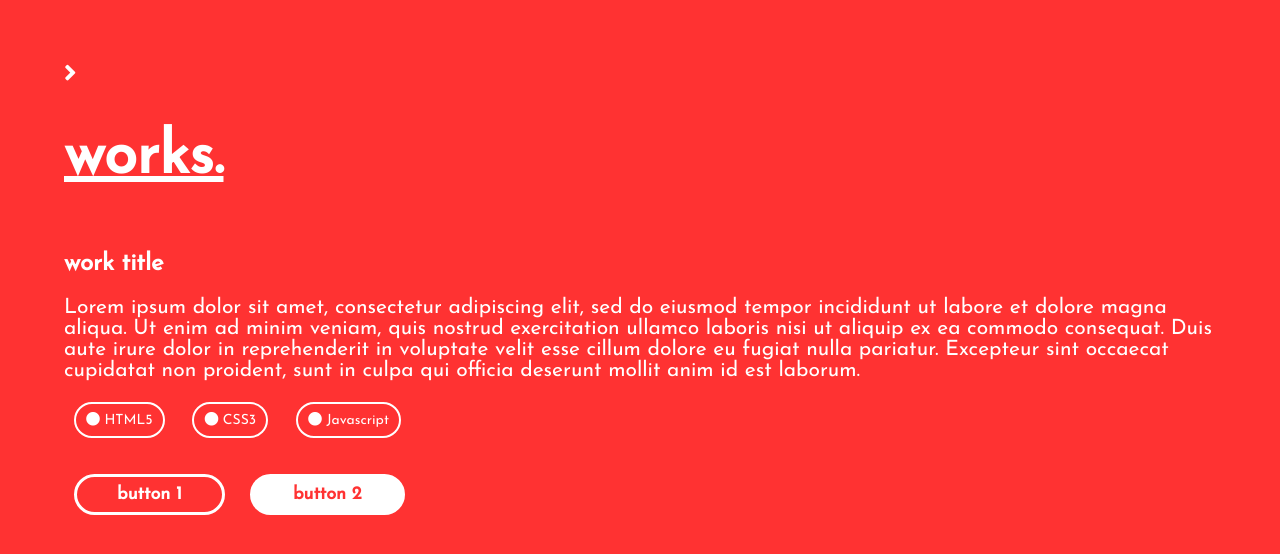
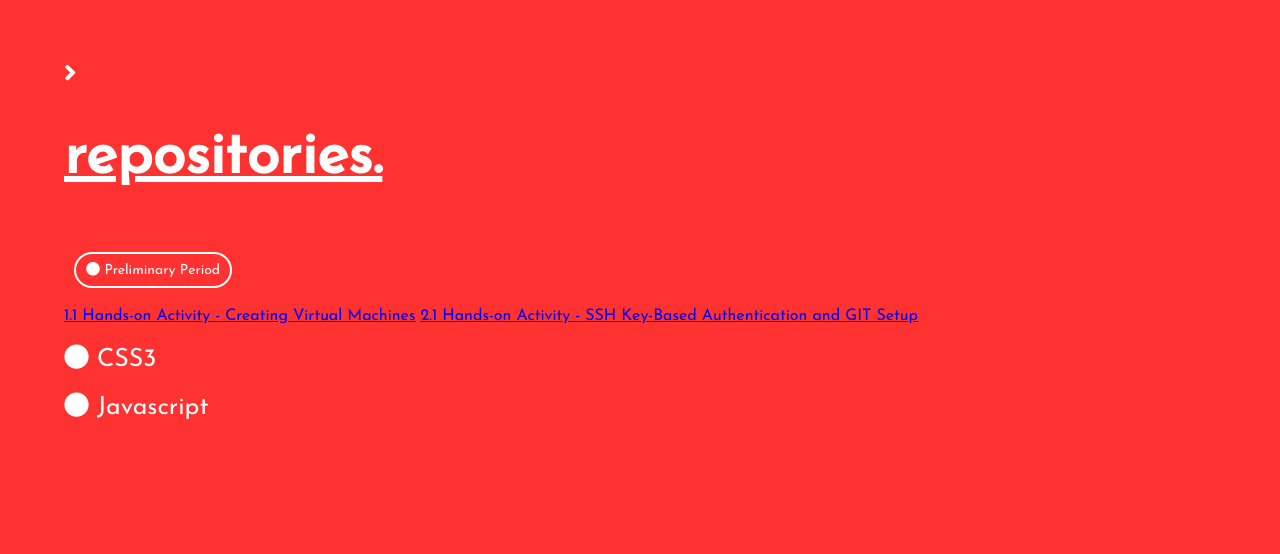
Before and after one commit to TuRonnDraco/CPE232_RKHSCPE31S4, a plain HTML site: page index.html in a window 1280 px wide. Both pictures are taken after a click on the link "repos". Drawn offline with nearby package versions, Linux system fonts and the light colour scheme.

Commit message:
Update index.html

```diff
--- a/index.html
+++ b/index.html
@@ -46,14 +46,13 @@
     </div>
     <div id="work_container" class="container">
         <div onclick="closework()"><i class="fas fa-angle-right"></i></div>
-        <h1>works.</h1>
+        <h1>repositories.</h1>
         <section>
-            <h2>work title</h2>
-            <p>
-                Lorem ipsum dolor sit amet, consectetur adipiscing elit, sed do eiusmod tempor incididunt ut labore et dolore magna aliqua. Ut enim ad minim veniam, quis nostrud exercitation ullamco laboris nisi ut aliquip ex ea commodo consequat. Duis aute irure dolor in reprehenderit in voluptate velit esse cillum dolore eu fugiat nulla pariatur. Excepteur sint occaecat cupidatat non proident, sunt in culpa qui officia deserunt mollit anim id est laborum.
-            </p>
             <div id="used">
-                <div><i class="fas fa-circle"></i>&nbsp;HTML5</div>
+                <div><i class="fas fa-circle"></i>&nbsp;Preliminary Period</div>
+            </div>
+            <a href="https://github.com/TuRonnDraco/CPE232_Act1_Seruelas">1.1 Hands-on Activity - Creating Virtual Machines</a>
+            <a href="https://github.com/TuRonnDraco/CPE232_Act2_Seruelas">2.1 Hands-on Activity - SSH Key-Based Authentication and GIT Setup</a>
                 <div><i class="fas fa-circle"></i>&nbsp;CSS3</div>
                 <div><i class="fas fa-circle"></i>&nbsp;Javascript</div>
             </div>
```
